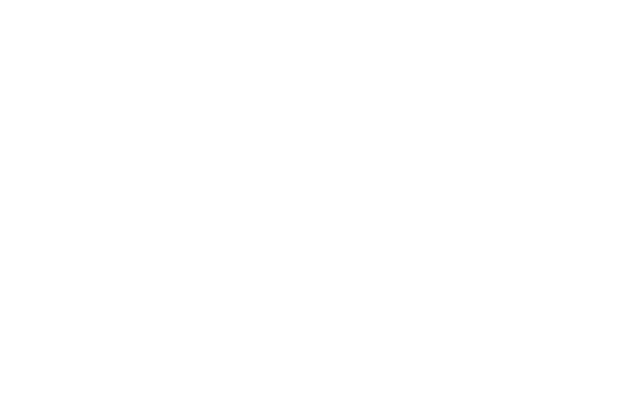
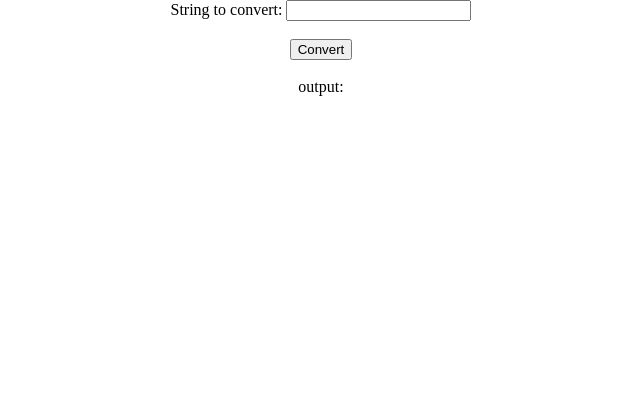
Before and after one commit to dsmith2708/alphabet-position-string-replacement-javascript, a plain HTML site: page index.html in a window 1280 px wide. Shown: the whole page, without its empty margins (319-959 px from the left). Drawn offline with Linux system fonts and the light colour scheme.

Commit message:
added required elements to page, input for string, convert button and output area

```diff
--- /dev/null
+++ b/index.css
@@ -0,0 +1,9 @@
+#input-container {
+    width: 50vw;
+    height: 50vh;
+    margin: 0 auto;
+    text-align: center;
+}
+body {
+    margin: 0;
+}
--- a/index.html
+++ b/index.html
@@ -1,7 +1,23 @@
 <html>
-    <head>
-        <script src="./index.js"></script>
-    </head>
-    <body>
-    </body>
+
+<head>
+    <script src="./index.js"></script>
+    <link rel="stylesheet" href="./index.css">
+</head>
+
+<body>
+    <div id="input-container">
+        <div>
+            String to convert:
+            <input id="string-input">
+            <br /> <br />
+            <input id="convert-btn" type="button" value="Convert">
+        </div>
+        <br />
+        <div>output: <br />
+            <p id="output"></p>
+        </div>
+    </div>
+</body>
+
 </html>
```
